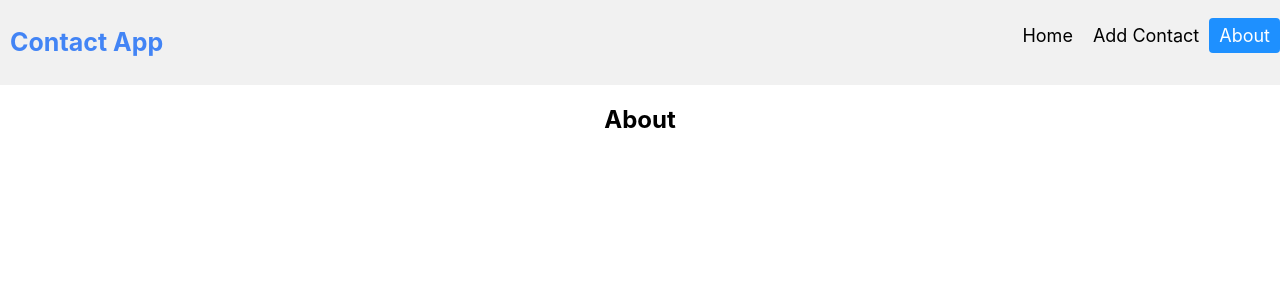
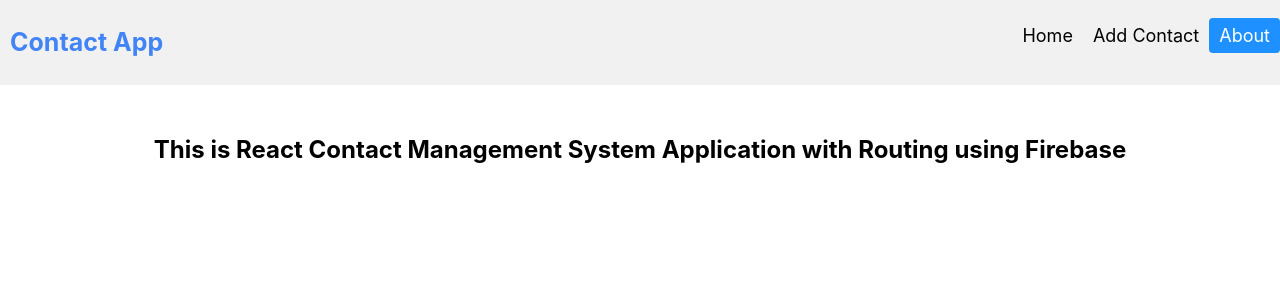
Before and after one commit to EmreTurkannn/Contact-App, a React (Create React App) app: page /about in a window 1280 px wide. Shown: the top 300 px of the page. Built offline with nearby package versions, Linux system fonts and the light colour scheme.

Commit message:
About component update

```diff
--- a/src/pages/About.js
+++ b/src/pages/About.js
@@ -2,8 +2,11 @@ import React from 'react'
 
 const About = () => {
   return (
-    <div>
-        <h2>About</h2>
+    <div style={{marginTop:"50px"}}>
+        <h2>
+          {""}
+          This is React Contact Management System Application with Routing using Firebase
+        </h2>
     </div>
   )
 }
```
